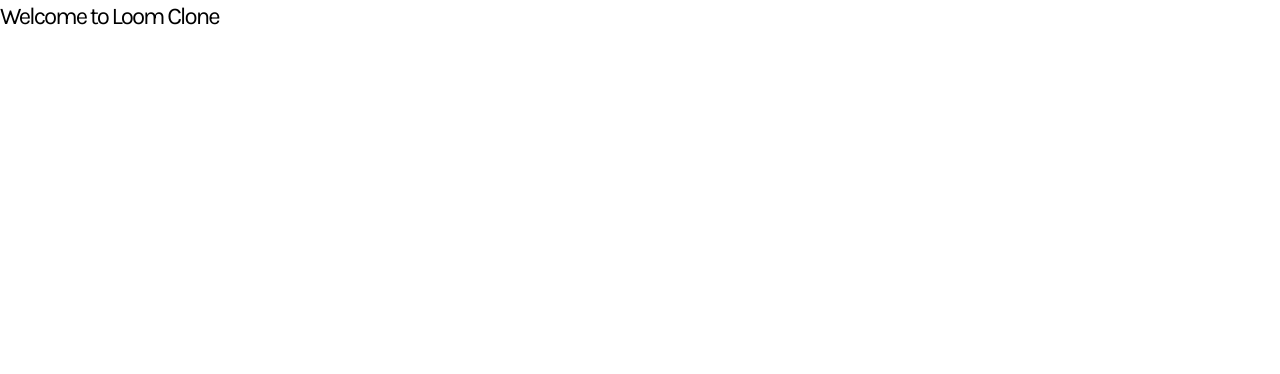
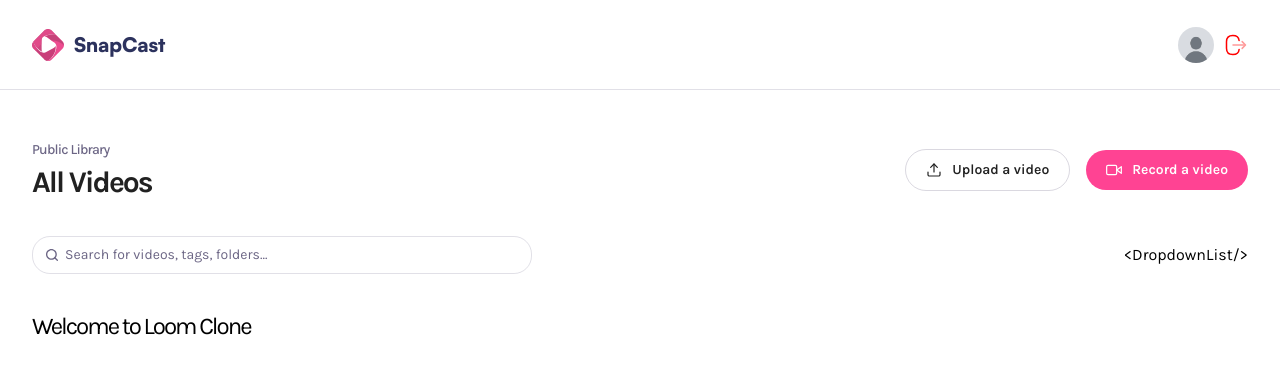
Before and after one commit to ThomasTesta99/ScreenRecording, a Next.js app: page / in a window 1280 px wide. Shown: the top 374 px of the page. Built offline with nearby package versions, Linux system fonts and the light colour scheme.

Commit message:
Navbar and Header

```diff
--- /dev/null
+++ b/app/(auth)/sign-in/page.tsx
@@ -0,0 +1,11 @@
+import React from 'react'
+
+const page = () => {
+  return (
+    <div>
+      Auth
+    </div>
+  )
+}
+
+export default page
--- /dev/null
+++ b/app/(root)/layout.tsx
@@ -0,0 +1,13 @@
+import Navbar from '@/components/Navbar'
+import React from 'react'
+
+const layout = ({children} : {children: React.ReactNode}) => {
+  return (
+    <div>
+        <Navbar />
+      {children}
+    </div>
+  )
+}
+
+export default layout
--- a/app/page.tsx
+++ b/app/(root)/page.tsx
@@ -1,10 +1,12 @@
+import Header from '@/components/Header'
 import React from 'react'
 
 const Page = () => {
   return (
-    <div>
+    <main className='wrapper page'>
+      <Header title="All Videos" subHeader="Public Library"/>
       <h1 className="text-2xl font-karla">Welcome to Loom Clone</h1>
-    </div>
+    </main>
   )
 }
 
--- /dev/null
+++ b/components/Header.tsx
@@ -0,0 +1,64 @@
+import { ICONS } from '@/constants'
+import Image from 'next/image'
+import Link from 'next/link'
+import React from 'react'
+
+const Header = ({subHeader, title, userImg}: SharedHeaderProps) => {
+  return (
+    <header className="header">
+        <section className="header-container">
+            <div className="details">
+                {userImg && (
+                    <Image
+                        src={userImg || '/assets/images/dummy.jpg'}
+                        alt='user'
+                        width={66}
+                        height={66}
+                        className='rounded-full'
+                    />
+                )}
+                <article>
+                    <p>{subHeader}</p>
+                    <h1>{title}</h1>
+                </article>
+            </div>
+
+            <aside>
+                <Link href='/upload'>
+                    <Image
+                        src="/assets/icons/upload.svg"
+                        alt='upload'
+                        width={16}
+                        height={16}
+                    />
+                    <span>Upload a video</span>
+                </Link>
+                <div className="record">
+                    <button className='primary-btn'>
+                        <Image src={ICONS.record} alt='record' width={16} height={16} />
+                        <span>Record a video</span>
+                    </button>
+                </div>
+            </aside>
+        </section>
+
+        <section className="search-filter">
+            <div className="search">
+                <input
+                    type="text"
+                    placeholder='Search for videos, tags, folders...'
+                />
+                <Image
+                    src="/assets/icons/search.svg"
+                    alt='search'
+                    width={16}
+                    height={16}
+                />
+            </div>
+            {`<DropdownList/>`}
+        </section>
+    </header>
+  )
+}
+
+export default Header
--- /dev/null
+++ b/components/Navbar.tsx
@@ -0,0 +1,47 @@
+import Image from 'next/image'
+import Link from 'next/link'
+import React from 'react'
+
+const Navbar = () => {
+    const user = {};
+  return (
+    <header className="navbar">
+        <nav>
+            <Link href="/">
+                <Image
+                    src="/assets/icons/logo.svg"
+                    alt='Logo'
+                    width={32}
+                    height={32}
+                />
+                <h1>SnapCast</h1>
+            </Link>
+
+            {user && (
+                    <figure>
+                        <button>
+                            <Image
+                                src="/assets/images/dummy.jpg"
+                                alt="User"
+                                width={36}
+                                height={36}
+                                className='rounded-full aspect-square'
+                            />
+                        </button>
+                        <button className="cursor-pointer">
+                            <Image
+                                src="/assets/icons/logout.svg"
+                                alt='logout'
+                                width={24}
+                                height={24}
+                                className='rotate-180'
+                            />
+                        </button>
+                    </figure>
+                )}
+        </nav>
+    </header>
+  )
+}
+
+export default Navbar
--- a/constants/index.ts
+++ b/constants/index.ts
@@ -1,52 +1,3 @@
-export const MAX_VIDEO_SIZE = 500 * 1024 * 1024;
-export const MAX_THUMBNAIL_SIZE = 10 * 1024 * 1024;
-
-export const BUNNY = {
-  STREAM_BASE_URL: "https://video.bunnycdn.com/library",
-  STORAGE_BASE_URL: "https://sg.storage.bunnycdn.com/snapcast",
-  CDN_URL: "https://snapcast.b-cdn.net",
-  EMBED_URL: "https://iframe.mediadelivery.net/embed",
-  TRANSCRIPT_URL: "https://vz-47a08e64-84d.b-cdn.net",
-};
-
-export const emojis = ["😂", "😍", "👍"];
-
-export const filterOptions = [
-  "Most Viewed",
-  "Most Recent",
-  "Oldest First",
-  "Least Viewed",
-];
-
-export const visibilities: Visibility[] = ["public", "private"];
-
-export const ICONS = {
-  record: "/assets/icons/record.svg",
-  close: "/assets/icons/close.svg",
-  upload: "/assets/icons/upload.svg",
-};
-
-export const initialVideoState = {
-  isLoaded: false,
-  hasIncrementedView: false,
-  isProcessing: true,
-  processingProgress: 0,
-};
-
-export const infos = ["transcript", "metadata"];
-
-export const DEFAULT_VIDEO_CONFIG = {
-  width: { ideal: 1920 },
-  height: { ideal: 1080 },
-  frameRate: { ideal: 30 },
-};
-
-export const DEFAULT_RECORDING_CONFIG = {
-  mimeType: "video/webm;codecs=vp9,opus",
-  audioBitsPerSecond: 128000,
-  videoBitsPerSecond: 2500000,
-};
-
 export const MAX_VIDEO_SIZE = 500 * 1024 * 1024;
 export const MAX_THUMBNAIL_SIZE = 10 * 1024 * 1024;
 
@@ -185,4 +136,4 @@
     visibility: "public",
     duration: 345,
   }
-]
+];
```
